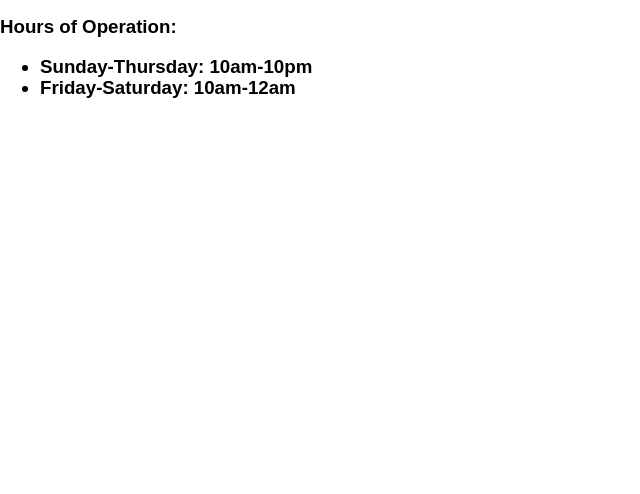
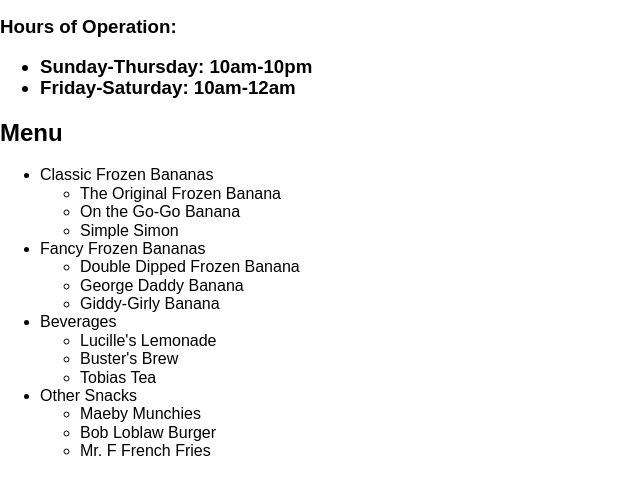
Before and after one commit to kellymarton/project_final3_marton_kelly, a plain HTML site: page index.html in a window 1280 px wide. Shown: the part 164-658 px from the top of the page, without its empty margins (0-640 px from the left). Drawn offline with nearby package versions, Linux system fonts and the light colour scheme.

Commit message:
add menu information

```diff
--- a/index.html
+++ b/index.html
@@ -23,6 +23,34 @@
       <li>Friday-Saturday: 10am-12am</li>
   </ul></h3>
 
+  <h2>Menu</h2>
+  <ul>
+    <li>Classic Frozen Bananas</li>
+      <ul>
+        <li>The Original Frozen Banana</li>
+        <li>On the Go-Go Banana</li>
+        <li>Simple Simon</li>
+      </ul>
+    <li>Fancy Frozen Bananas</li>
+      <ul>
+        <li>Double Dipped Frozen Banana</li>
+        <li>George Daddy Banana</li>
+        <li>Giddy-Girly Banana</li>
+      </ul>
+    <li>Beverages</li>
+      <ul>
+        <li>Lucille's Lemonade</li>
+        <li>Buster's Brew</li>
+        <li>Tobias Tea</li>
+      </ul>
+    <li>Other Snacks</li>
+      <ul>
+        <li>Maeby Munchies</li>
+        <li>Bob Loblaw Burger</li>
+        <li>Mr. F French Fries</li>
+      </ul>
+  </ul>
+
 
 
 
```
